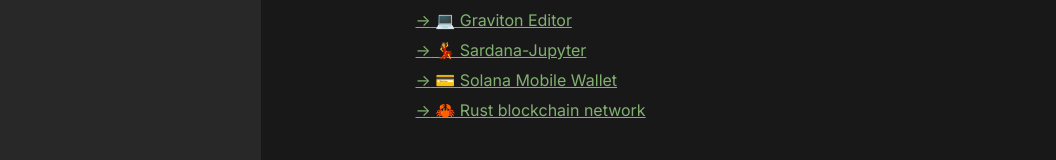
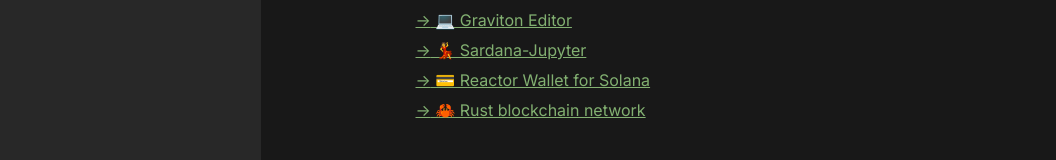
Before and after one commit to marc2332/portfolio, a Next.js app: page / in a window 1280 px wide. Shown: the part 489-649 px from the top of the page, without its empty margins (89-1145 px from the left). Built offline with nearby package versions, Linux system fonts and the light colour scheme; a web font is replaced by a local one.

Commit message:
Update index.tsx

```diff
--- a/pages/index.tsx
+++ b/pages/index.tsx
@@ -43,7 +43,7 @@
               <TextLinkAlternative target="_blank" href="https://github.com/marc2332/sardana-jupyter"> {'->'} 💃 Sardana-Jupyter</TextLinkAlternative>
             </ListLink>
             <ListLink>
-              <TextLinkAlternative target="_blank" href="https://github.com/marc2332/solana-mobile-wallet"> {'->'} 💳 Solana Mobile Wallet</TextLinkAlternative>
+              <TextLinkAlternative target="_blank" href="https://github.com/marc2332/solana-mobile-wallet"> {'->'} 💳 Reactor Wallet for Solana</TextLinkAlternative>
             </ListLink>
             <ListLink>
               <TextLinkAlternative target="_blank" href="https://github.com/marc2332/rust_blockchain"> {'->'} 🦀 Rust blockchain network</TextLinkAlternative>
```
